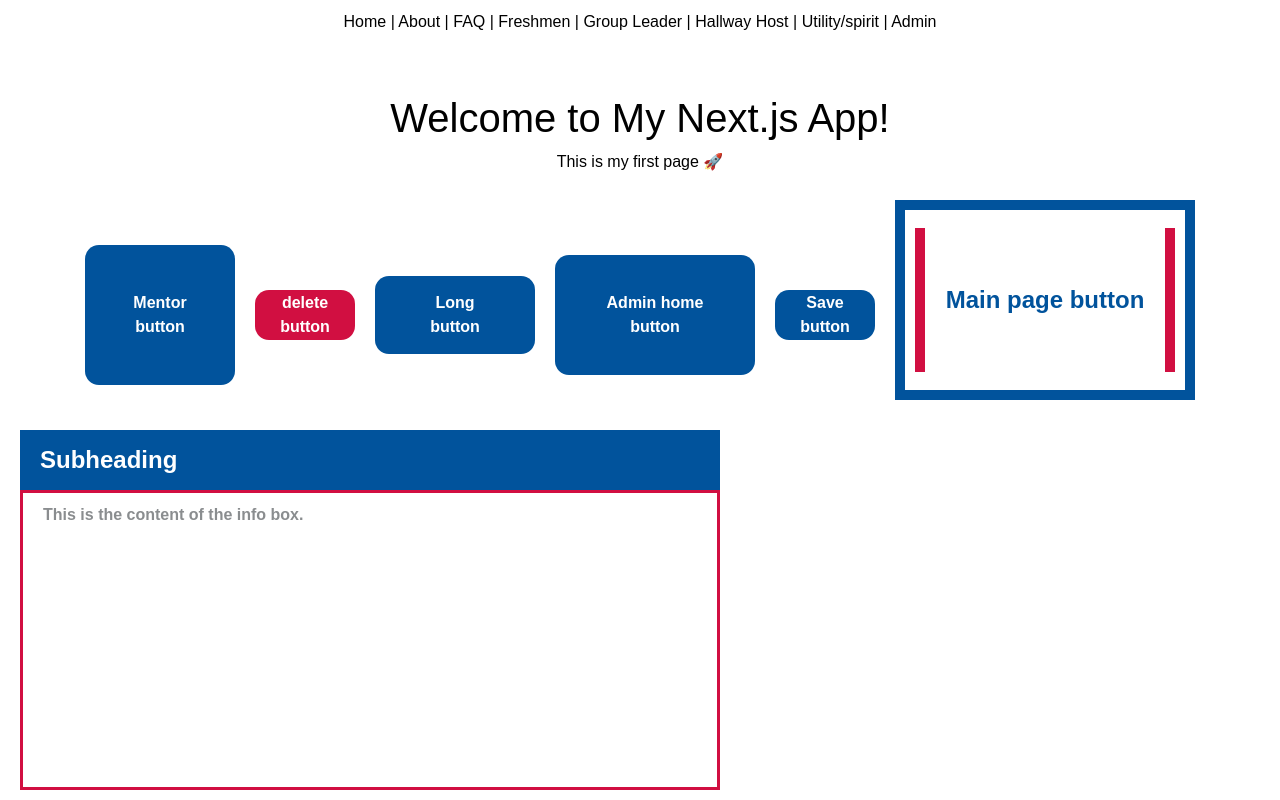
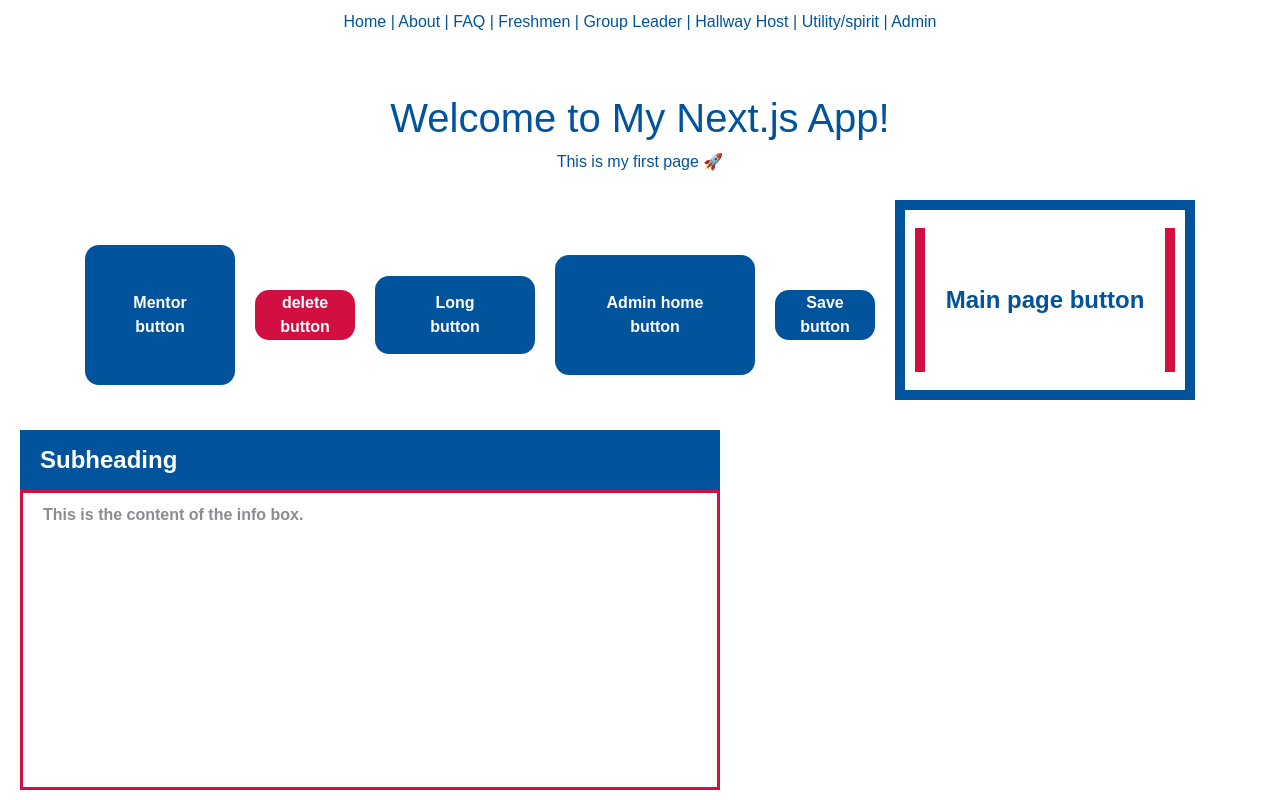
Before and after one commit to AvatarNit/royal_rumble_app, a Next.js app: page / in a window 1280 px wide. Shown: the top 800 px of the page. Built offline with nearby package versions, Linux system fonts and the light colour scheme.

Commit message:
Fixed main page text color

```diff
--- a/src/app/globals.css
+++ b/src/app/globals.css
@@ -12,7 +12,7 @@ body {
 }
 
 body {
-  color: var(--textPrimary);
+  color: var(--primaryBlue);
   background: var(--background);
   font-family: Arial, Helvetica, sans-serif;
   -webkit-font-smoothing: antialiased;
```
